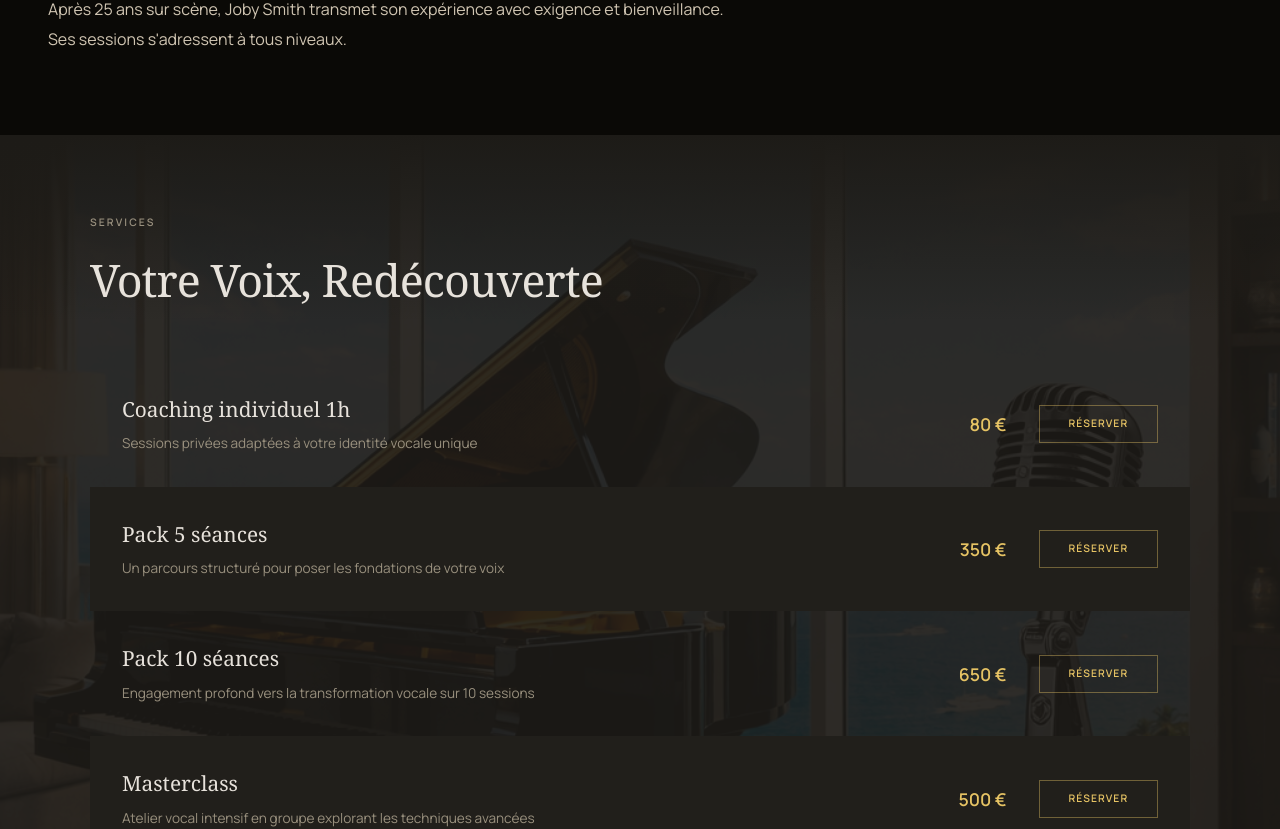
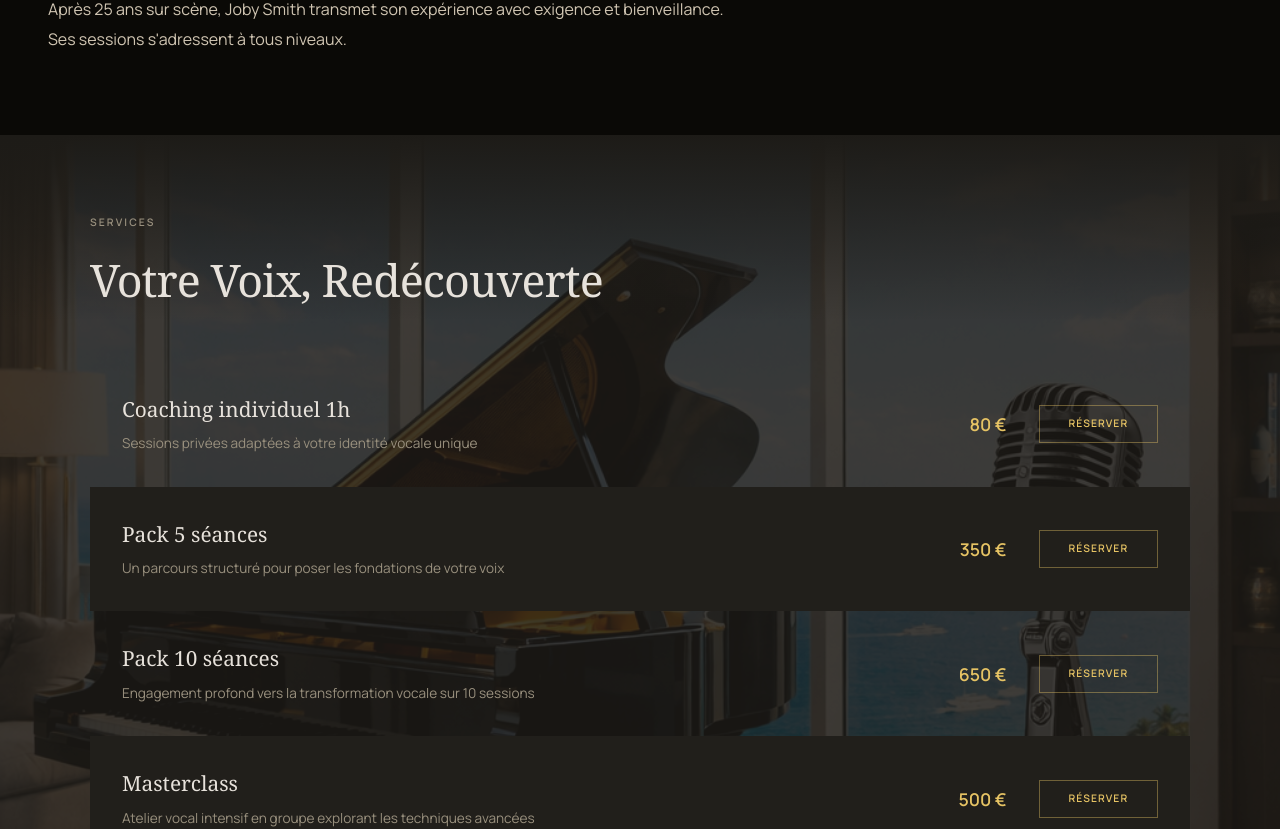
Before and after one commit to DavidSmite/entrealm-frontend, a Next.js app: page /entrealm/joby-smith/coaching in a window 1280 px wide. Shown: the part 454-1283 px from the top of the page. Built offline with nearby package versions, Linux system fonts and the light colour scheme.

Commit message:
fix: filigrane piano plus visible opacity 0.15

```diff
--- a/src/app/entrealm/joby-smith/coaching/page.tsx
+++ b/src/app/entrealm/joby-smith/coaching/page.tsx
@@ -264,7 +264,7 @@ export default function CoachingPage() {
             backgroundImage: "url('/piano-salon.jpg')",
             backgroundSize: "cover",
             backgroundPosition: "center",
-            opacity: 0.08,
+            opacity: 0.15,
           }}
         />
         {/* Overlay fondu haut/bas */}
```
